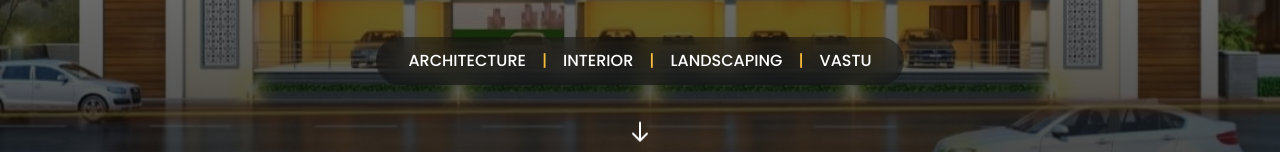
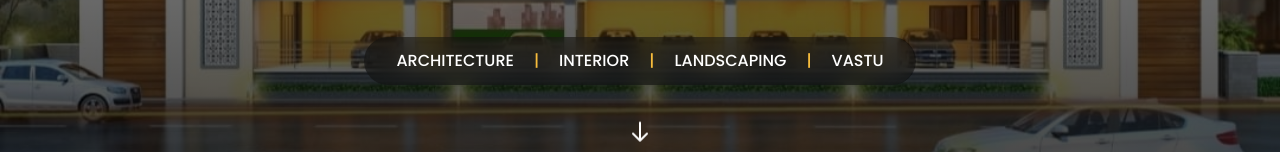
Before and after one commit to yougesmitapanigrahi/des8gn, a plain HTML site: page index.html in a window 1280 px wide. Shown: the part 519-671 px from the top of the page. Drawn offline with nearby package versions, Linux system fonts and the light colour scheme; a web font is replaced by a local one.

Commit message:
Update index.html

```diff
--- a/index.html
+++ b/index.html
@@ -222,7 +222,7 @@
         We create spaces that inspire, innovate, and transform the way people live and work.
       </p>
 
-<div class="inline-flex flex-nowrap justify-center items-center gap-2 sm:gap-3 md:gap-4 text-white text-xs sm:text-sm md:text-base font-medium bg-black/40 backdrop-blur-md py-3 px-4 sm:px-6 md:px-8 rounded-full mb-6 sm:mb-8 md:mb-10 overflow-x-auto whitespace-nowrap">
+<div class="inline-flex flex-nowrap justify-center items-center gap-2 sm:gap-3 md:gap-5 text-white text-xs sm:text-sm md:text-base font-medium bg-black/40 backdrop-blur-md py-3 px-4 sm:px-6 md:px-8 rounded-full mb-6 sm:mb-8 md:mb-10 overflow-x-auto whitespace-nowrap">
   <span class="flex items-center">ARCHITECTURE</span>
   <span class="text-amber-400">|</span>
   <span class="flex items-center">INTERIOR</span>
```
